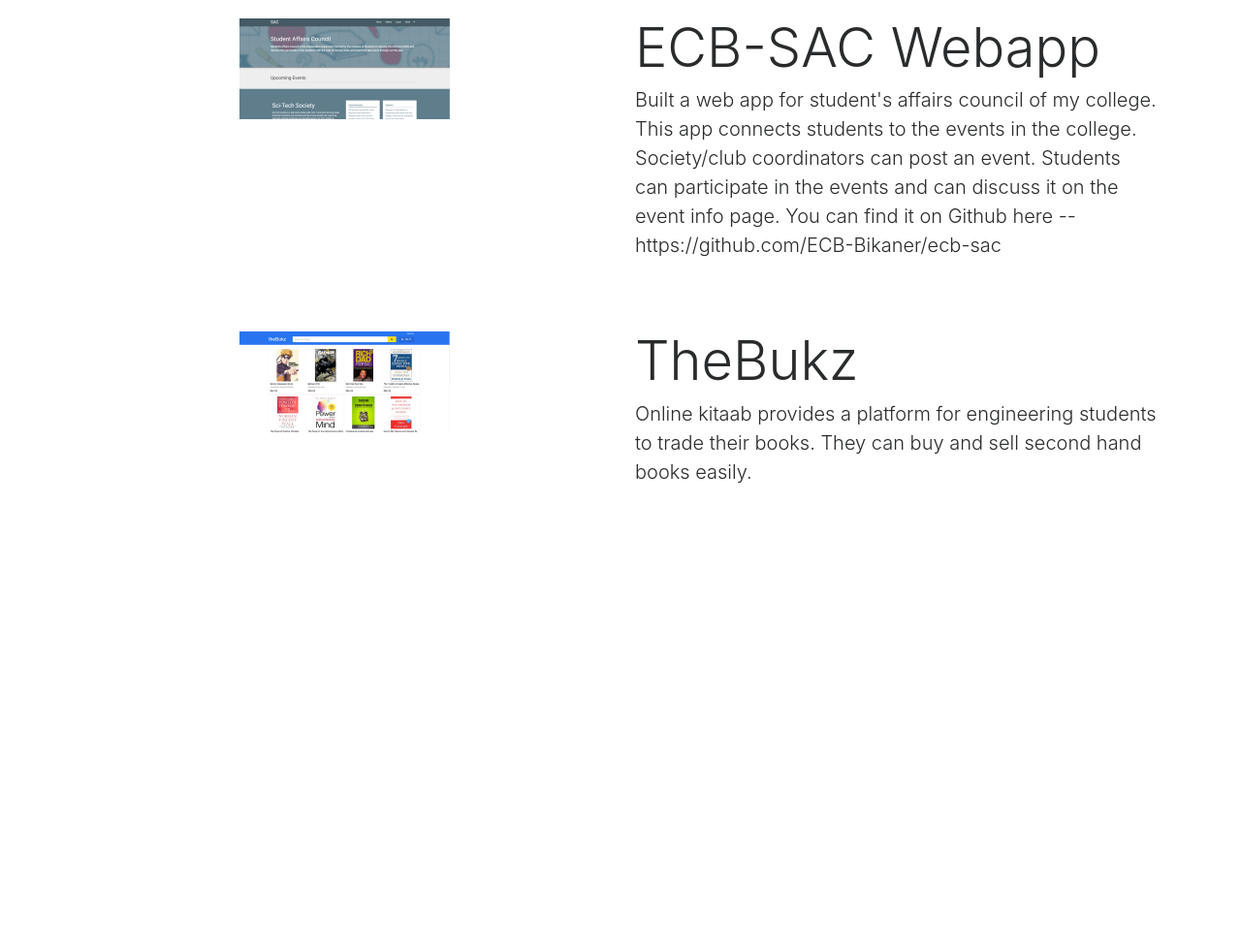
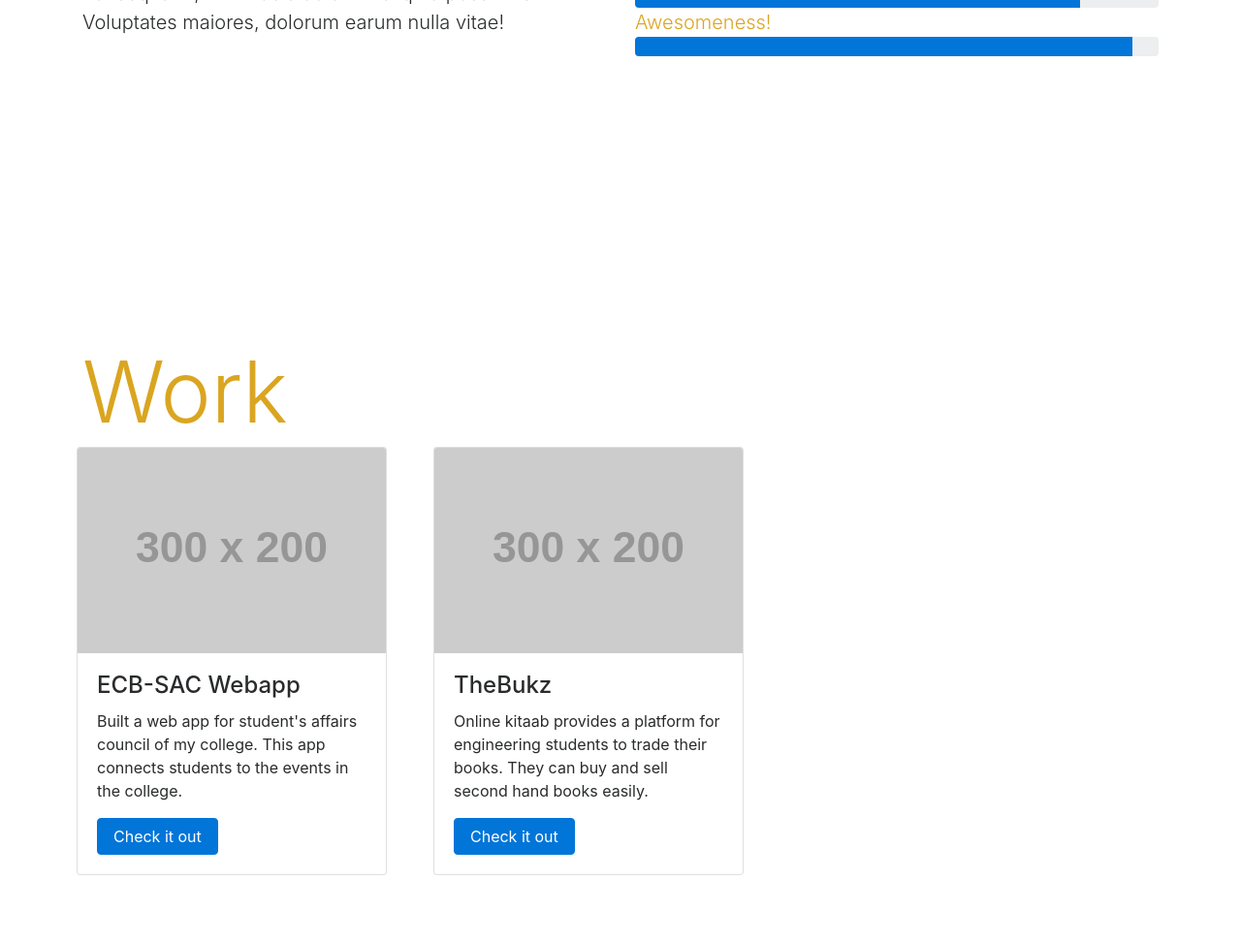
Before and after one commit to ishancoder/personal-website, a plain HTML site: page index.html in a window 1280 px wide. Shown: the part 1268-2240 px from the top of the page at 97% size. Before the commit the page ends 1876 px from the top, so only its background shows below. Drawn offline with nearby package versions, Linux system fonts and the light colour scheme; placeholder pictures from the web are drawn by us; a script that the page names is missing.

Commit message:
fix design issue

```diff
--- a/index.html
+++ b/index.html
@@ -28,7 +28,7 @@
                     <a class="nav-link" href="#experience">Experience</a>
                 </li>
                 <li class="nav-item">
-                    <a class="nav-link" href="#">Contact</a>
+                    <a class="nav-link" href="#contact">Contact</a>
                 </li>
             </ul>
         </div>
@@ -47,11 +47,15 @@
             </div>
         </div>
 
-        <!-- TODO:skills -->
-        <div id="skills" class="row align-items-center justify-content-center">
+        <!-- Skills -->
+        <div id="skills" class="row align-items-center justify-content-center vh-100">
             <div class="col col-sm-12 col-md-6">
                 <span class="display-2">Skills</span>
-                <p class="lead">Lorem ipsum dolor sit amet, consectetur adipisicing elit. Recusandae in doloribus ab ipsa minima, earum, sapiente omnis obcaecati perspiciatis temporibus ad doloremque aliquam voluptatum incidunt totam modi architecto consequatur, nihil nobis dolorum aliquid possimus. Voluptates maiores, dolorum earum nulla vitae!</p>
+                <p class="lead">Lorem ipsum dolor sit amet, consectetur adipisicing elit. Recusandae in doloribus ab ipsa minima, earum,
+                    sapiente omnis obcaecati perspiciatis temporibus ad doloremque aliquam voluptatum incidunt totam modi
+                    architecto consequatur, nihil nobis dolorum aliquid possimus. Voluptates maiores, dolorum earum nulla
+                    vitae!
+                </p>
             </div>
             <div class="col col-sm-12 col-md-6">
                 <span class="lead gold">HTML</span>
@@ -82,31 +86,42 @@
         </div>
 
         <!-- Experience -->
-        <div class="row vh-100 py-5" id="experience">
+        <div class="row py-5" id="experience">
             <div class="col-sm-12 col-md-12">
                 <h1 class="display-2">Work</h1>
             </div>
 
-            <div class="col-md-6 col-sm-12 pt-3 text-center">
-                <img class="img-fluid" src="./images/ecbsac.png" alt="Card image cap">
-            </div>
-            <div class="col-md-6 col-sm-12 pt-3">
-                <h1 class="display-4">ECB-SAC Webapp</h1>
-                <p class="lead">Built a web app for student's affairs council of my college. This app connects students to the events in
-                    the college. Society/club coordinators can post an event. Students can participate in the events and
-                    can discuss it on the event info page. You can find it on Github here -- https://github.com/ECB-Bikaner/ecb-sac</p>
-            </div>
+            <div class="row justify-content-center align-items-center">
+                <div class="card mx-4" style="width: 20rem;">
+                    <img class="card-img-top" src="http://placehold.it/300x200" alt="Card image cap">
+                    <div class="card-block">
+                        <h4 class="card-title">ECB-SAC Webapp</h4>
+                        <p class="card-text">Built a web app for student's affairs council of my college. This app connects students to the events
+                            in the college.</p>
+                        <a href="#" class="btn btn-primary">Check it out</a>
+                    </div>
+                </div>
 
-            <div class="col-md-6 col-sm-12 pt-3 text-center">
-                <img class="img-fluid" src="./images/thebukz.png" alt="Card image cap">
-            </div>
-            <div class="col-md-6 col-sm-12 pt-3">
-                <h1 class="display-4">TheBukz</h1>
-                <p class="lead">Online kitaab provides a platform for engineering students to trade their books. They can buy and sell second
-                    hand books easily.</p>
+                <div class="card mx-4" style="width: 20rem;">
+                    <img class="card-img-top" src="http://placehold.it/300x200" alt="Card image cap">
+                    <div class="card-block">
+                        <h4 class="card-title">TheBukz</h4>
+                        <p class="card-text">Online kitaab provides a platform for engineering students to trade their books. They can buy and
+                            sell second hand books easily.</p>
+                        <a href="#" class="btn btn-primary">Check it out</a>
+                    </div>
+                </div>
             </div>
         </div>
+
+        </div>
         <!-- TODO:Contact -->
+        <div id="contact" class="row vh-100 justify-content-center align-items-center">
+            <div class="col-md-12 col-sm-12 text-center">
+                <h1 class="display-4">isaxena171@gmail.com</h1>
+                <h1 class="display-4"> linkedin</h1>
+            </div>
+        </div>
 
     </section>
 
```
